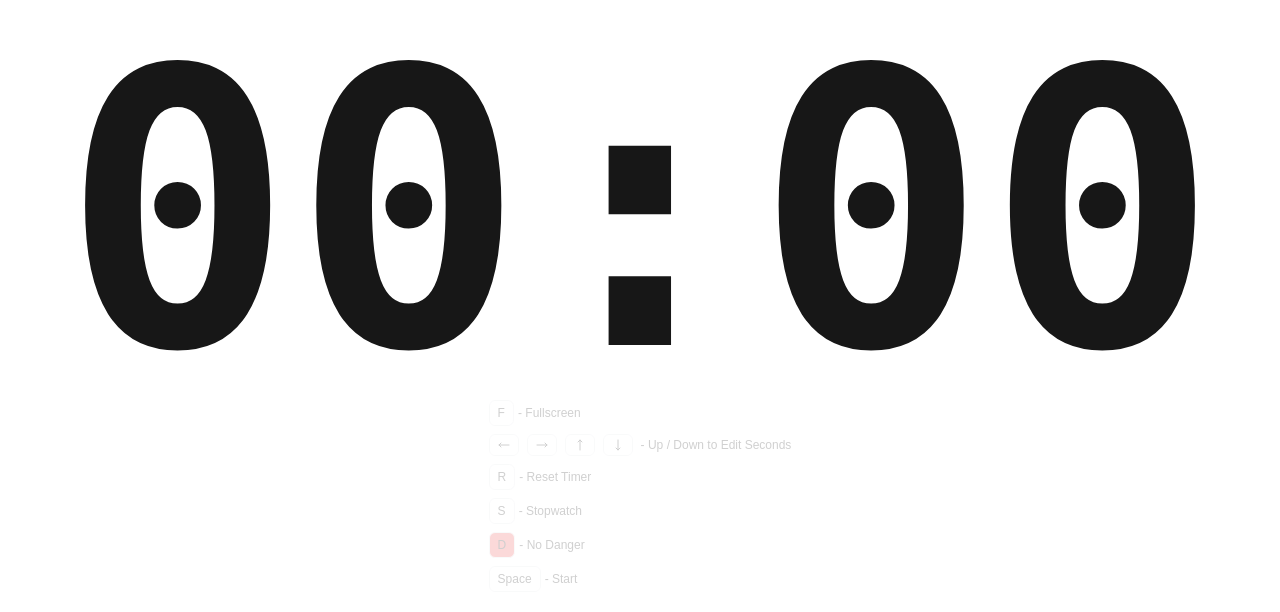
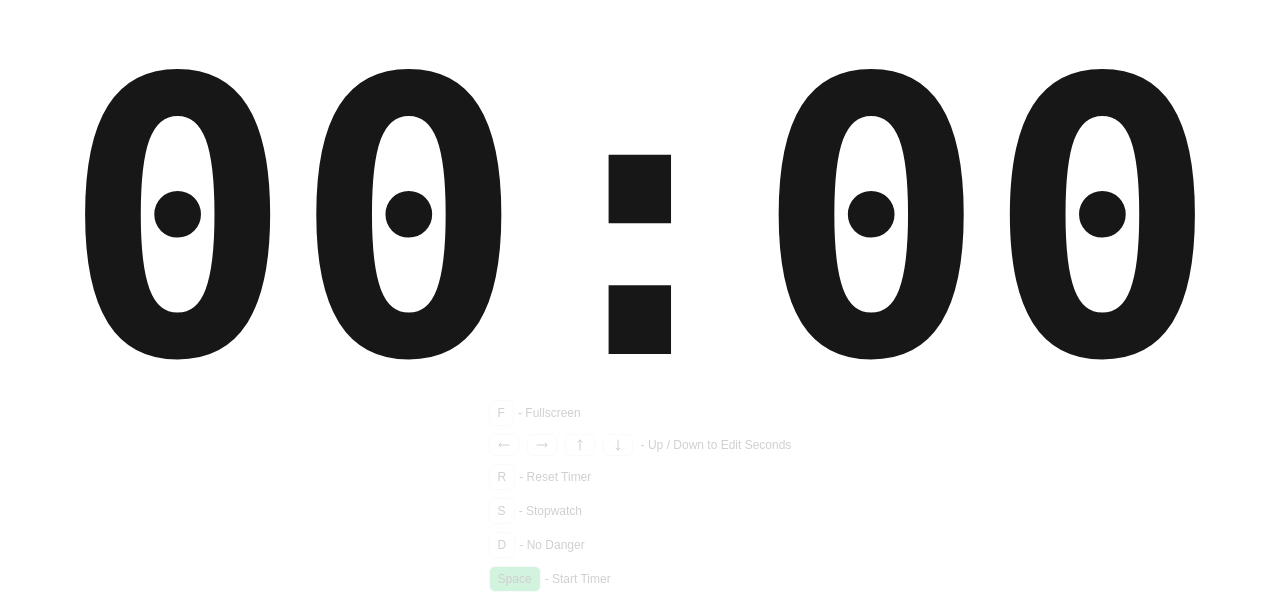
Before and after one commit to koukouihssane/Timer, a Next.js app: page / in a window 1280 px wide. Shown: the part 188-800 px from the top of the page. Built offline with nearby package versions, Linux system fonts and the light colour scheme.

Commit message:
Refactor timer component and add keyboard shortcuts

```diff
--- a/app/page.tsx
+++ b/app/page.tsx
@@ -22,6 +22,7 @@ export default function Home() {
         } else {
           timerDown();
         }
+        // console.log("tick");
       }, 1000);
       return () => clearInterval(interval);
     }
@@ -29,7 +30,7 @@ export default function Home() {
 
   useEffect(() => {
     const detectPressedKey = (e: KeyboardEvent) => {
-      console.log(e.key);
+      // console.log(e.key);
       if (e.key === " ") {
         e.preventDefault();
         if (isActive) stopTimer();
@@ -60,7 +61,7 @@ export default function Home() {
         setIsCountDown(!isCountDown);
       }
       if (e.key === "d" || e.key === "D") {
-        setIsDanger(!isDanger);
+        if (isActive) setIsDanger(!isDanger);
       }
     };
     document.addEventListener("keydown", detectPressedKey, true);
@@ -126,6 +127,7 @@ export default function Home() {
   };
   const stopTimer = () => {
     setIsActive(false);
+    setIsDanger(false);
   };
 
   return (
@@ -134,17 +136,21 @@ export default function Home() {
       className={`flex flex-col items-center justify-center  space-y-5  font-extrabold min-h-svh`}
     >
       <div
-        className={`${
-          isDanger ? " text-red-500 focus:outline focus:ring" : ""
+        className={`absolute z-0 w-screen h-svh  ${
+          isDanger ? "bg-red-600 pulsing-element" : ""
         }`}
-      >
+      ></div>
+      <div className="z-40 flex items-center justify-center">
+        <div className="flex items-center justify-center">
           <span
             onClick={() => {
               if (isActive) stopTimer();
               setEditingPart("minutes");
             }}
             className={`${
-            editingPart === "minutes" && !isActive ? "pulsing-element" : ""
+              editingPart === "minutes" && !isActive
+                ? "bg-white/10 rounded-xl"
+                : ""
             } font-mono`}
           >
             {pad(minutes)}
@@ -156,7 +162,9 @@ export default function Home() {
               setEditingPart("seconds");
             }}
             className={`${
-            editingPart === "seconds" && !isActive ? "pulsing-element" : ""
+              editingPart === "seconds" && !isActive
+                ? "bg-white/10 rounded-xl"
+                : ""
             } font-mono`}
           >
             {pad(seconds)}
@@ -248,9 +256,9 @@ export default function Home() {
             <div className="flex items-center justify-center space-x-1 ">
               <button
                 onClick={() => {
-                setIsDanger(!isDanger);
+                  if (isActive) setIsDanger(!isDanger);
                 }}
-              className="text-xs border font-extralight py-1 px-2 bg-red-500 rounded-md opacity-20 hover:opacity-60"
+                className="text-xs border font-extralight py-1 px-2  rounded-md opacity-20 hover:opacity-60"
               >
                 D
               </button>
@@ -264,13 +272,16 @@ export default function Home() {
                   if (isActive) stopTimer();
                   else startTimer();
                 }}
-              className="text-xs border font-extralight py-1 px-2 rounded-md opacity-20 hover:opacity-60"
+                className={`text-xs border font-extralight py-1 px-2 rounded-md opacity-20 hover:opacity-60 ${
+                  isActive ? "bg-red-500" : "bg-green-500"
+                }`}
               >
                 Space
               </button>
               <span className="text-xs opacity-20 font-extralight flex items-center justify-center">
-              - {isActive ? "Stop" : "Start"}
+                - {isActive ? "Stop" : "Start"} Timer
               </span>
+            </div>
           </div>
         </div>
       </div>
```
Lines whose indentation alone changed are shown as unchanged.
